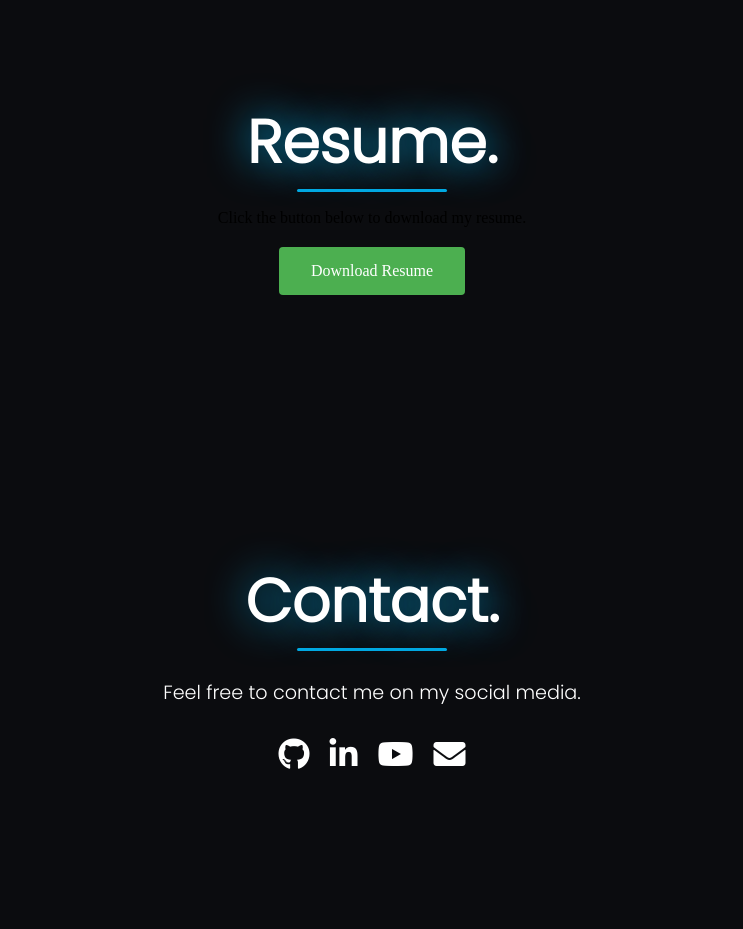
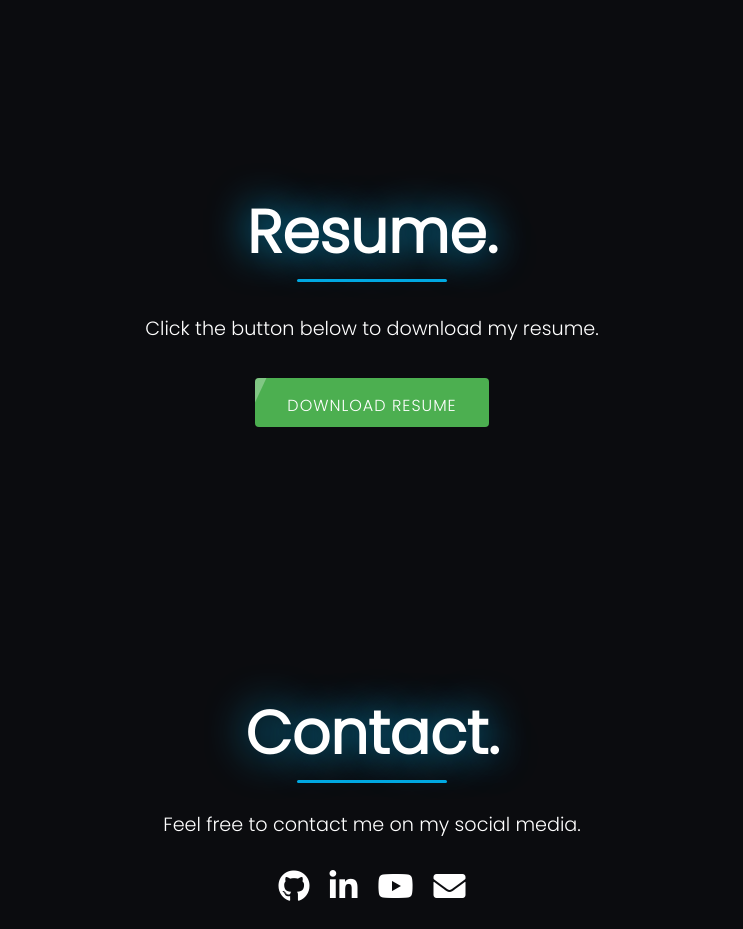
Before and after one commit to Shivpoojan833/html-portfolio, a plain HTML site: page index.html in a window 1280 px wide. Shown: the part 1714-2643 px from the top of the page, without its empty margins (268-1011 px from the left). Drawn offline with nearby package versions, Linux system fonts and the light colour scheme.

Commit message:
style.css

```diff
--- a/style.css
+++ b/style.css
@@ -6,6 +6,7 @@
 	--main-decor-color:#00a9e2;
     --main-header-background:#21252e;
 	--main-font-family: 'Poppins', sans-serif;
+	--accent-color: #4CAF50; /* Added new accent color for resume section */
 }
 
 *{
@@ -21,9 +22,6 @@ main{
 	background: var(--main-background);
 }
 
-/*──────────────────
-       header
-──────────────────*/
 
 header{
 	margin: 0 auto;
@@ -77,10 +75,6 @@ a.nav-link{
 	color: #000000;
     background: var(--main-decor-color);
 }
-
-/*──────────────────
-       home
-──────────────────*/
 
 #home{
 	margin: auto;
@@ -228,9 +222,83 @@ a.nav-link{
 	box-shadow: 0 0 1.5rem gray;
 }
 
-/*──────────────────
-      Contact
-──────────────────*/
+/*Resume Section
+*/
+
+#resume {
+	margin-top: 50px;
+	padding: 60px 0;
+	height: 300px;
+	display: flex;
+	flex-direction: column;
+	align-items: center;
+	justify-content: center;
+	text-align: center;
+	color: var(--main-fonts-color);
+}
+
+#resume h3 {
+	padding-top: 40px;
+}
+
+#resume p {
+	font-family: var(--main-font-family);
+	font-size: 1.2rem;
+	padding: 15px;
+	max-width: 800px;
+}
+
+.resume-btn {
+	margin-top: 20px;
+	padding: 12px 30px;
+	background: var(--accent-color);
+	color: var(--main-fonts-color);
+	border: none;
+	border-radius: 5px;
+	font-family: var(--main-font-family);
+	font-size: 1.1rem;
+	text-decoration: none;
+	letter-spacing: 1px;
+	cursor: pointer;
+	transition: all 0.3s ease;
+	position: relative;
+	overflow: hidden;
+	display: inline-block;
+	text-transform: uppercase;
+}
+
+.resume-btn:hover {
+	background: #45a049;
+	transform: translateY(-3px);
+	box-shadow: 0 10px 20px rgba(0, 0, 0, 0.2);
+}
+
+.resume-btn:active {
+	transform: translateY(-1px);
+	box-shadow: 0 5px 10px rgba(0, 0, 0, 0.2);
+}
+
+/* Add shine effect on hover */
+.resume-btn::before {
+	content: '';
+	position: absolute;
+	top: 0;
+	left: -100%;
+	width: 100%;
+	height: 100%;
+	background: linear-gradient(
+		to right,
+		rgba(255, 255, 255, 0) 0%,
+		rgba(255, 255, 255, 0.3) 100%
+	);
+	transform: skewX(-25deg);
+	transition: 0.5s;
+}
+
+.resume-btn:hover::before {
+	left: 100%;
+}
+
 
 #contact{
 	margin: auto;
@@ -250,9 +318,6 @@ a.nav-link{
 	font-family: var(--main-font-family);
 }
 
-/*──────────────────
-       footer
-──────────────────*/
 
 footer {
 	width: 100%;
@@ -278,7 +343,7 @@ footer {
 	color: var(--main-decor-color);
 }
 
-/*──── hr ─────*/
+
 
 hr {
     background: var(--main-decor-color);
@@ -291,9 +356,7 @@ hr {
     margin-inline-end: auto;
 }
 
-/*──────────────────
-     Scrollbar
-──────────────────*/
+
 ::-webkit-Scrollbar{
     width: 5px;
 	background: rgba(5,5,5,1);
@@ -308,9 +371,7 @@ hr {
 	border-radius: 10px;
 }
 
-/*──────────────────
-     hamburger
-──────────────────*/
+
 .hamburger {
 	display: none;
 }
@@ -346,9 +407,7 @@ hr {
 	}
 }
 
-/*──────────────────
-    media queries
-──────────────────*/
+
 
 @media only screen and (max-width: 1484px) and (min-width: 1214px) {
 	.work{
@@ -364,7 +423,7 @@ hr {
 
 @media only screen and (max-width: 500px) {
 
-	#home, #projects, #contact{
+	#home, #projects, #contact, #resume{
         overflow-x: hidden;
 	}
 	header{
@@ -404,6 +463,15 @@ hr {
 	.nav-bar li{
 		opacity:0;
 	}
+
+	#resume h3 {
+		font-size: 40px;
+	}
+
+	.resume-btn {
+		padding: 10px 25px;
+		font-size: 1rem;
+	}
 }
 
 .nav-active{
@@ -416,3 +484,17 @@ hr {
 	text-transform: capitalize;
 	text-shadow: greenyellow;
 }
+.image-center-top {
+	display: flex;
+	justify-content: center;
+	align-items: center;
+	margin-top: 50px;
+	background-color: #9f9999;
+	padding: 20px;
+}
+
+.image-center-top img {
+	max-width: 100%;
+	height: auto;
+	background-color: #aaa3a3;
+}
```
